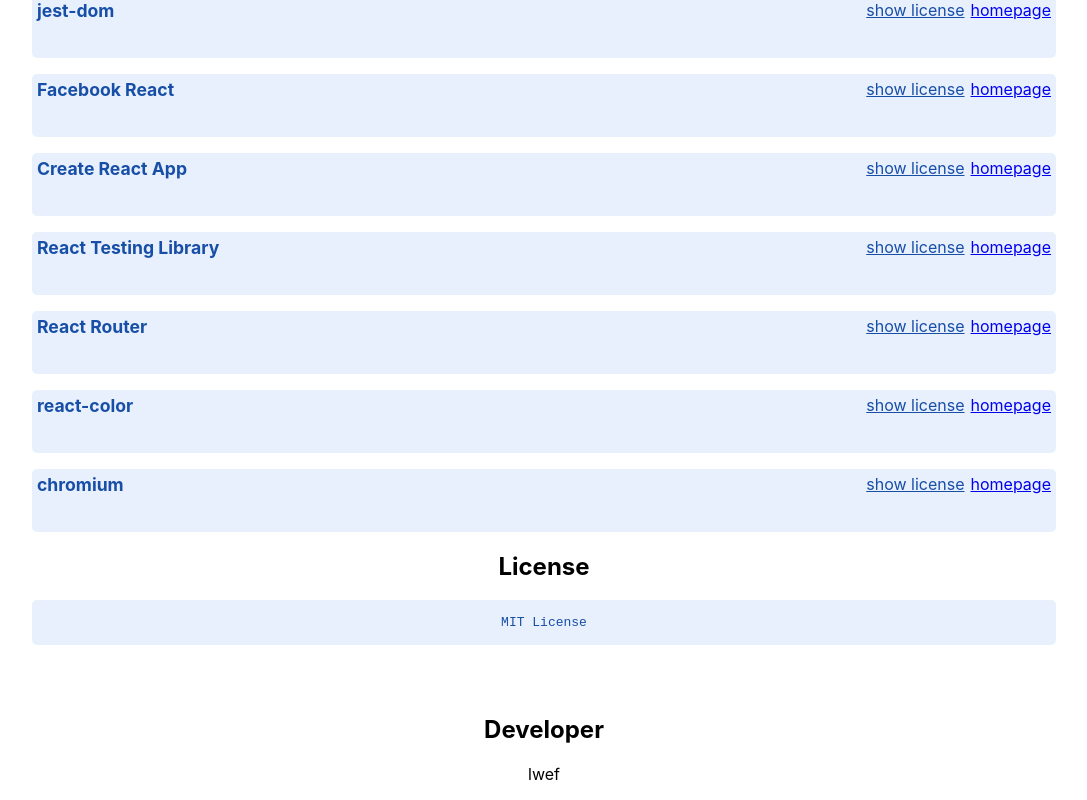
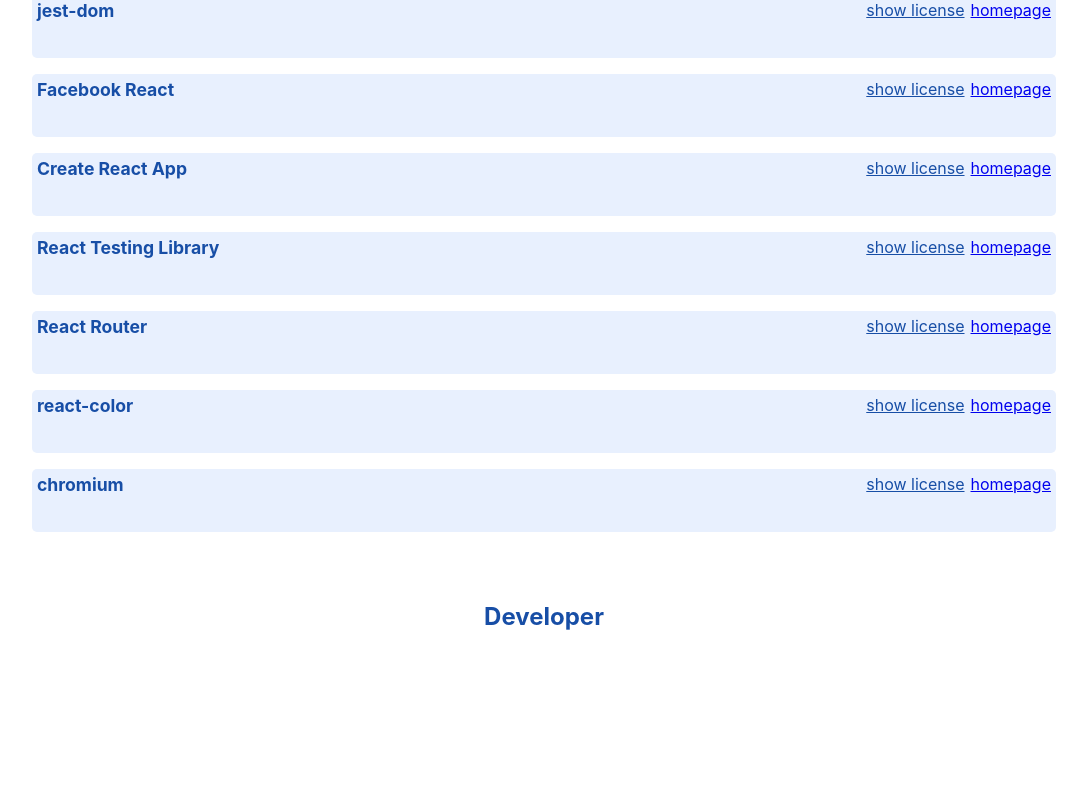
Before and after one commit to lwef/quick-chat-simulator, a React (Create React App) app: page /InfoPage in a window 1280 px wide. Shown: the part 460-1260 px from the top of the page, without its empty margins (96-1183 px from the left). After the commit the page ends 1146 px from the top, so only its background shows below. Built offline with nearby package versions, Linux system fonts and the light colour scheme.

Commit message:
#16 Change color details and other details(favicon, title, ...)

```diff
--- a/public/index.html
+++ b/public/index.html
@@ -2,7 +2,7 @@
 <html lang="en">
   <head>
     <meta charset="utf-8" />
-    <link rel="icon" href="%PUBLIC_URL%/favicon.ico" />
+    <link rel="icon" href="%PUBLIC_URL%/favicon-96x96.ico" />
     <meta name="viewport" content="width=device-width, initial-scale=1" />
     <meta name="theme-color" content="#000000" />
     <meta
@@ -24,7 +24,7 @@
       work correctly both with client-side routing and a non-root public URL.
       Learn how to configure a non-root public URL by running `npm run build`.
     -->
-    <title>React App</title>
+    <title>Quick Chat Simulator</title>
   </head>
   <body>
     <noscript>You need to enable JavaScript to run this app.</noscript>
--- a/src/component/Footer.js
+++ b/src/component/Footer.js
@@ -1,4 +1,4 @@
-import React, { useState, useEffect, useCallback } from 'react';
+import React, { useState, useEffect } from 'react';
 import './Footer.css'
 
 const Footer = (data) => {
@@ -89,7 +89,7 @@
                 {word}
             </div>
             <div className='footer__else'>
-            <input className='footer__input' placeholder='write your word' value={word} maxLength = '30' onChange={onChangeWord}/>
+            <input className='footer__input' placeholder='write your word here!!' value={word} maxLength = '30' onChange={onChangeWord}/>
                 <div>
                     <input
                         className="footer__code"
--- a/src/view/HowToUsePage.css
+++ b/src/view/HowToUsePage.css
@@ -8,6 +8,10 @@
     text-align: left;
 }
 
+.HowToUse h2 {
+    color: var(--product-text-color);
+}
+
 
 @media screen and (min-width: 600px) {
     .HowToUse div {
--- a/src/view/HowToUsePage.js
+++ b/src/view/HowToUsePage.js
@@ -9,7 +9,7 @@
                 <h3>Step 1</h3>
                 <p>Select options. - color, bold, size, italic</p>
                 <p>You can choose <span style={{color:"red"}}>one or two options</span> because of <span style={{color:"red"}}>code length limit.</span></p>
-                <p>If you want to remove color or size code, click "default color" or "default size" button.</p>
+                <p>If you want to remove color or size code, click <span style={{color:"red"}}>"default color" or "default size" button.</span></p>
                 <h3>Step 2</h3>
                 <p>Write down your chat.</p>
                 <h3>Step 3</h3>
--- a/src/view/InfoPage.css
+++ b/src/view/InfoPage.css
@@ -31,6 +31,10 @@
 #intro {
     /*margin: 10px;*/
     font-size: 18px;
+}
+
+h2 {
+    color: var(--product-text-color);
 }
 
 .InfoPage__box {
@@ -94,3 +98,7 @@
     float: right;
     color: transparent;
 }
+
+.Hidden__3 {
+    color: transparent;
+}
--- a/src/view/InfoPage.js
+++ b/src/view/InfoPage.js
@@ -81,14 +81,6 @@
                 )
             })}
         </div>
-        <div>
-            <h2>License</h2>
-            <div className='InfoPage__box'>
-                <pre>
-                MIT License<br/>
-                </pre>
-            </div>
-        </div>
         <div className='Spacing'></div>
         <div>
             <h2>
@@ -98,10 +90,21 @@
                 <div className='Hidden__2' onClick={()=>{
                 alert("Mfno.1")}}>a</div>
             </h2>
-            <p>lwef</p>
+            <p className='Hidden__3'>lwef</p>
         </div>
     </center>
     )
 }
 
+/*
+        <div>
+            <h2>License</h2>
+            <div className='InfoPage__box'>
+                <pre>
+                MIT License<br/>
+                </pre>
+            </div>
+        </div>
+*/
+
 export default InfoPage;
```
Also changed, not shown: 2 other files (tests, documents, lock files or other folders).
